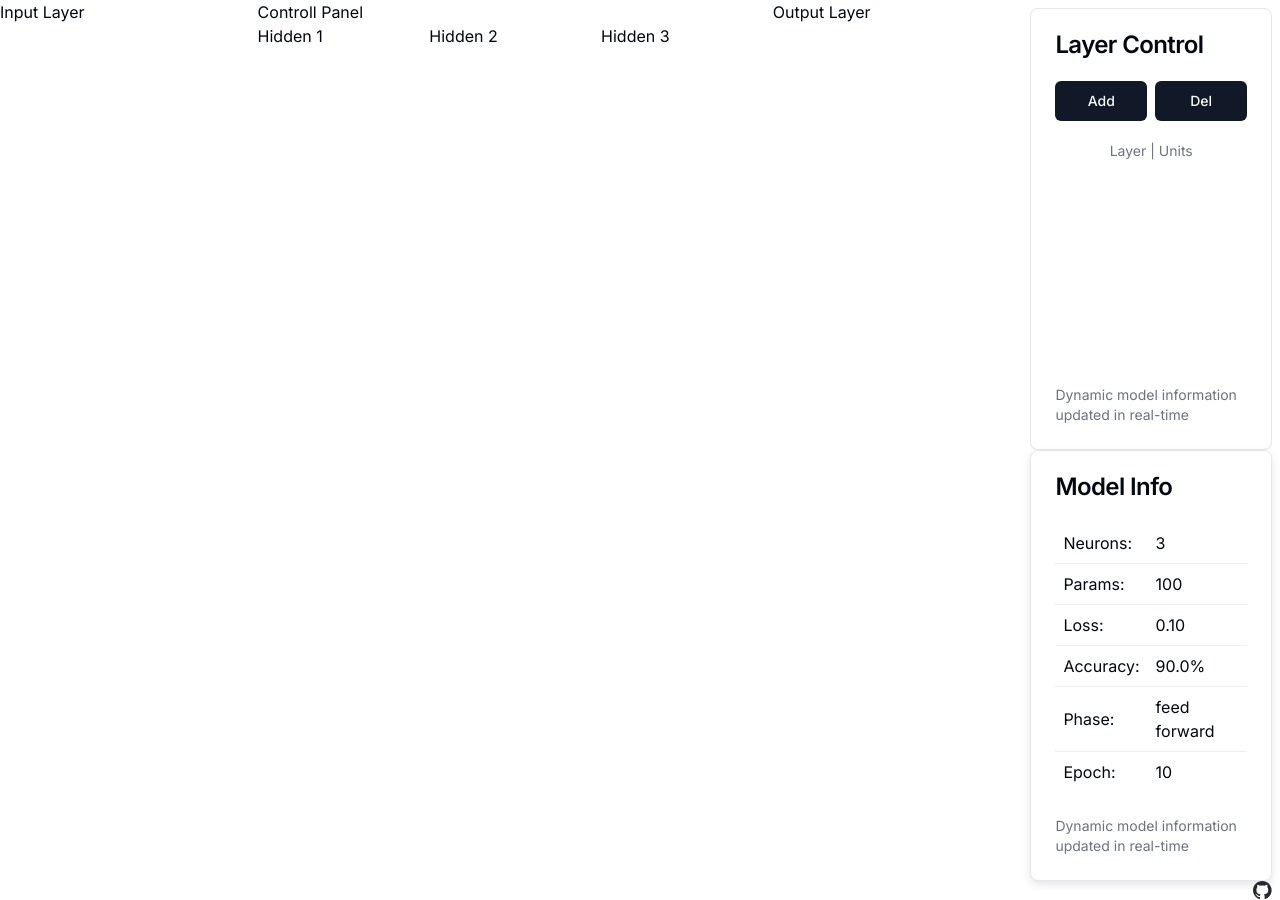
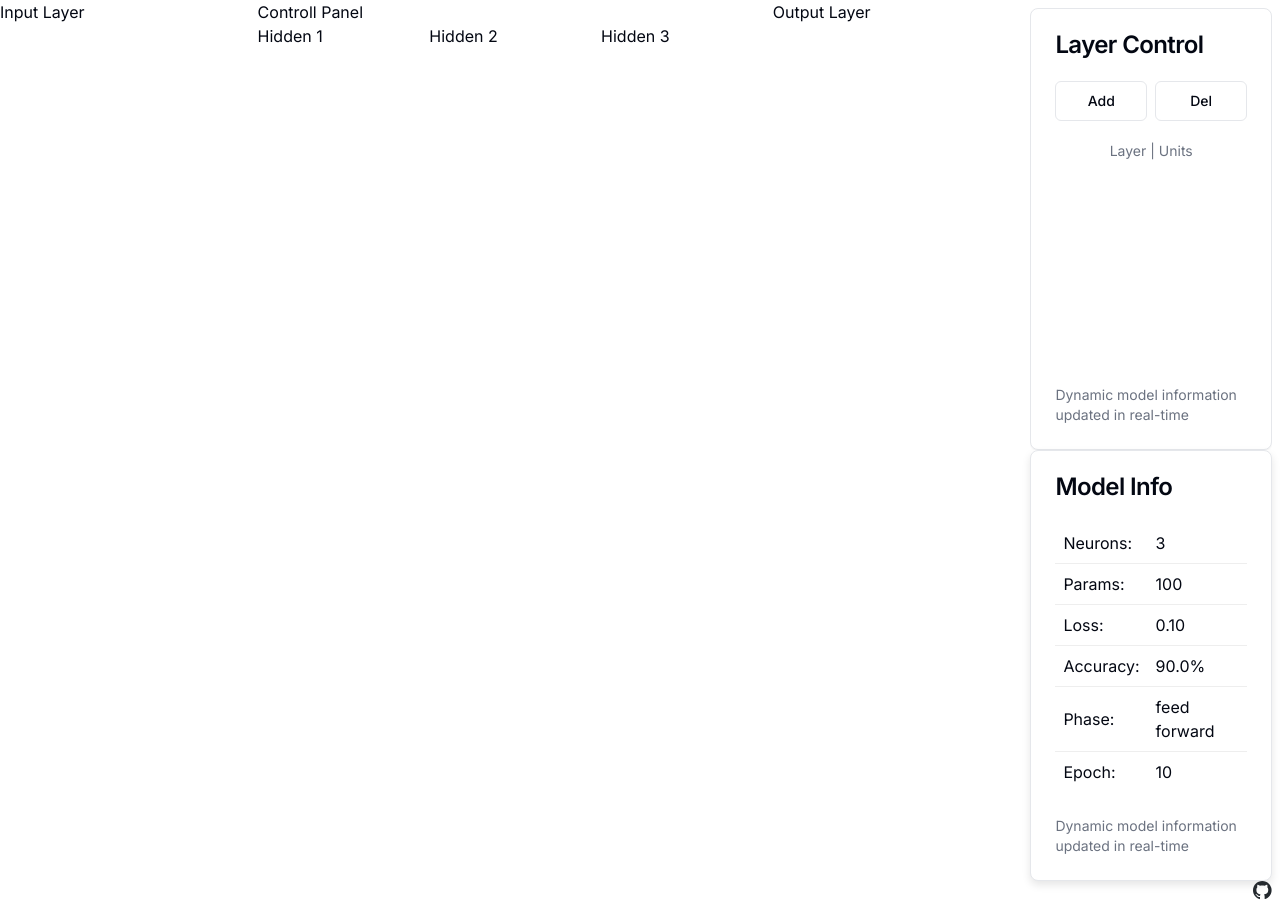
Before and after one commit to cleanupDev/nn_visualization, a Next.js app: page / in a window 1280 px wide. Built offline with nearby package versions, Linux system fonts and the light colour scheme.

Commit message:
add button outline variant

```diff
--- a/components/sidecards/LayerControllCard.tsx
+++ b/components/sidecards/LayerControllCard.tsx
@@ -58,10 +58,18 @@ const LayerControllCard = () => {
         </CardHeader>
         <CardContent>
           <div className="grid grid-cols-2 gap-2 text-center mb-5">
-            <Button id="add-layer-button" onClick={handleAddLayer}>
+            <Button
+              variant="outline"
+              id="add-layer-button"
+              onClick={handleAddLayer}
+            >
               Add
             </Button>
-            <Button id="delete-layer-button" onClick={handleDeleteLayer}>
+            <Button
+              variant="outline"
+              id="delete-layer-button"
+              onClick={handleDeleteLayer}
+            >
               Del
             </Button>
           </div>
```
